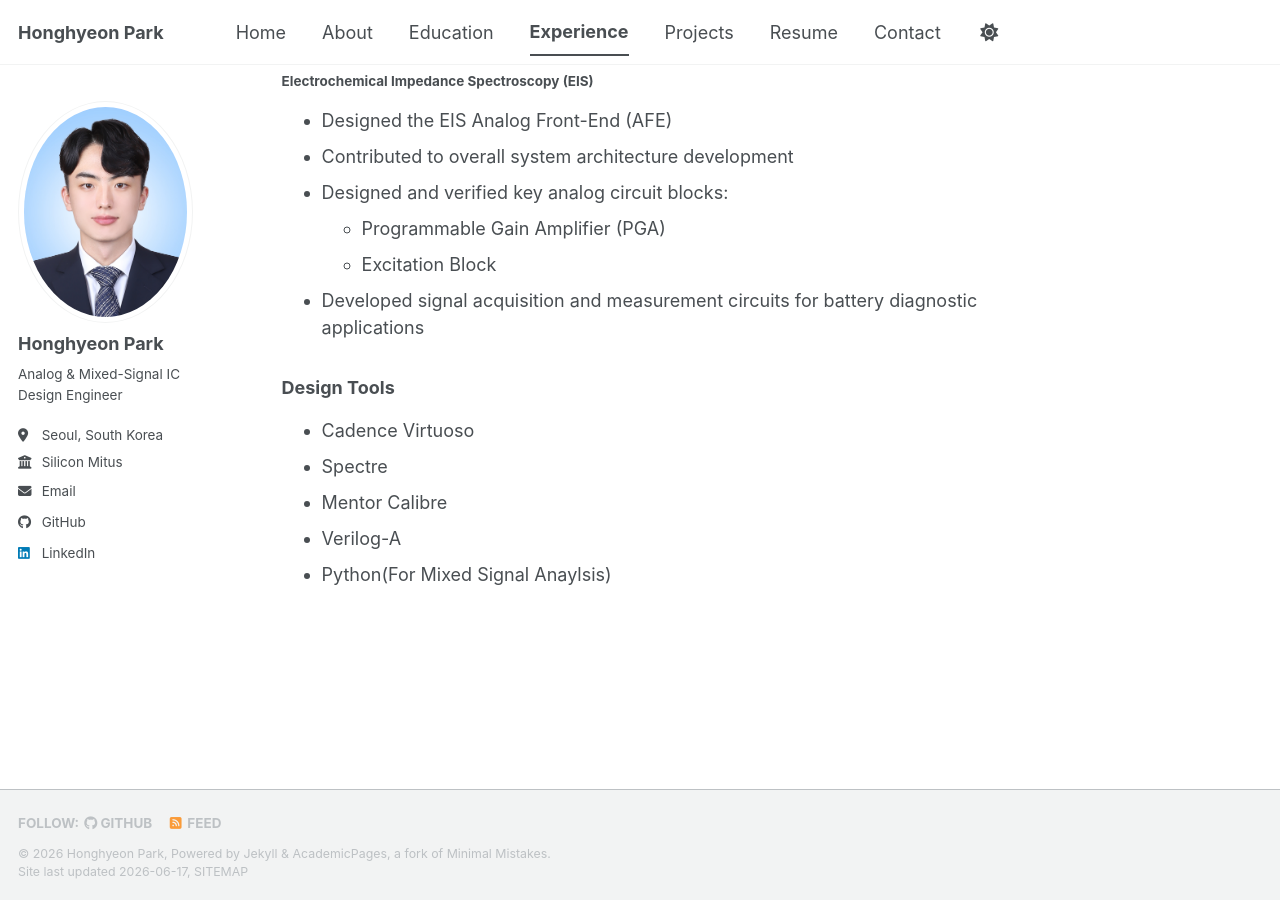
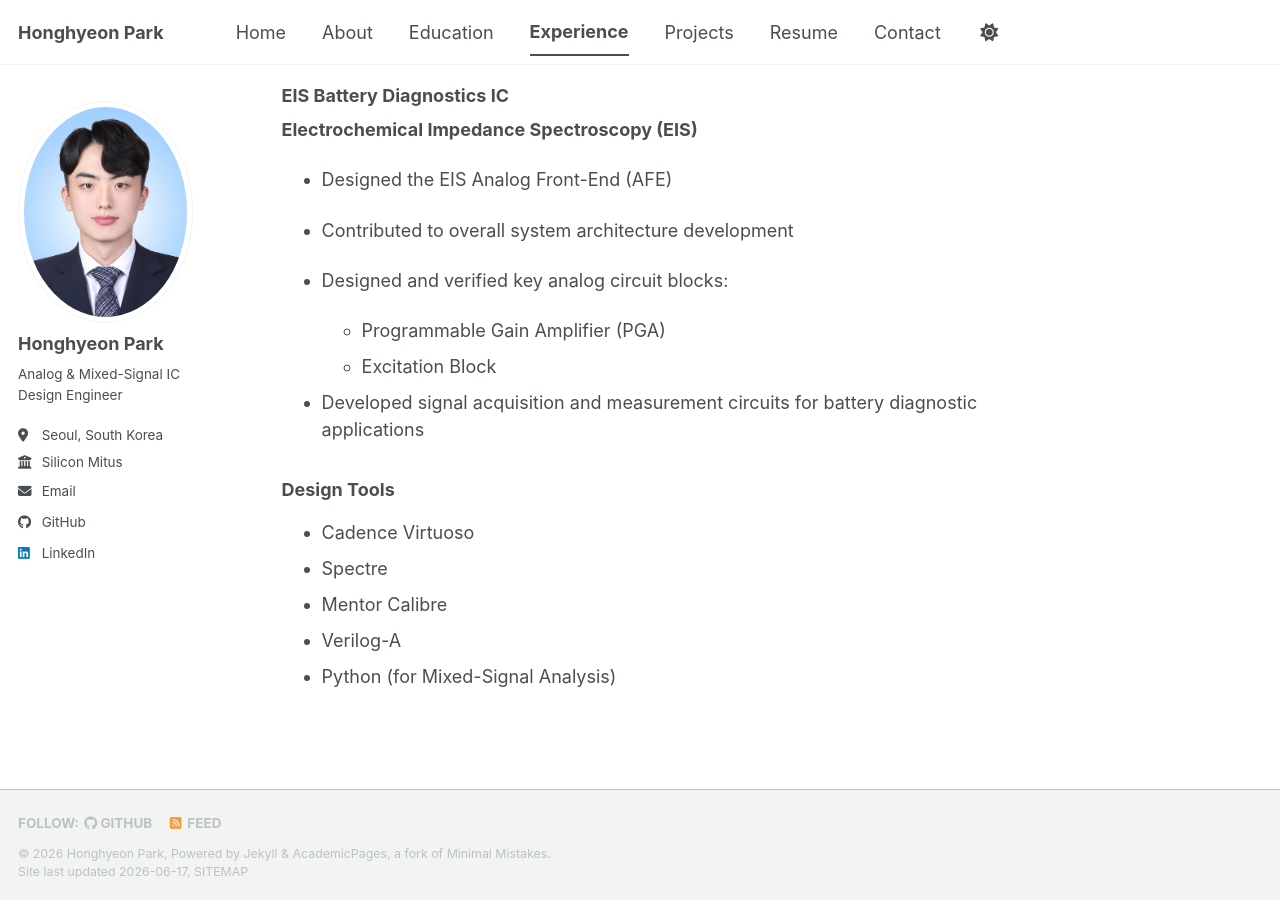
Before and after one commit to PARKHONGHYEON/PARHONGHYEON.github.io, a Jekyll site: the page built from _pages/experience.md, in a window 1280 px wide and 900 px high, scrolled down 1035 px. Built offline with Jekyll 4.4.1, drawn with Linux system fonts in a browser that asks for light colours; a script bundle is joined from its source files by our own code; library files that are not in the unit come from our copies; some of the changed text lies outside the part shown.

Commit message:
Update experience.md

```diff
--- a/_pages/experience.md
+++ b/_pages/experience.md
@@ -21,9 +23,10 @@ Dec. 2021 – Present
 
 ### Fuel Gauge IC Development
 
-#### 1-Cell Fuel Gauge IC & 2-Cell Fuel Gauge IC
+**1-Cell Fuel Gauge IC & 2-Cell Fuel Gauge IC**
 
 * Designed **Sigma-Delta ADC** for battery monitoring applications
+
 * Designed and verified key analog building blocks:
 
   * Low-Dropout Regulator (LDO)
@@ -31,20 +34,25 @@ Dec. 2021 – Present
   * Under-Voltage Lockout (UVLO)
   * Power-On Reset (POR)
   * Phase-Locked Loop (PLL)
+
 * Participated in system-level architecture development and analog front-end design
+
 * Supported tape-out, silicon validation, and mass production
 
 ### EIS Battery Diagnostics IC
 
-#### Electrochemical Impedance Spectroscopy (EIS)
+**Electrochemical Impedance Spectroscopy (EIS)**
 
 * Designed the EIS Analog Front-End (AFE)
+
 * Contributed to overall system architecture development
+
 * Designed and verified key analog circuit blocks:
+
   * Programmable Gain Amplifier (PGA)
   * Excitation Block
+
 * Developed signal acquisition and measurement circuits for battery diagnostic applications
-
 
 ### Design Tools
 
@@ -52,4 +60,4 @@ Dec. 2021 – Present
 * Spectre
 * Mentor Calibre
 * Verilog-A
-* Python(For Mixed Signal Anaylsis)
+* Python (for Mixed-Signal Analysis)
```
Also changed, not shown: other parts of _pages/experience.md (+2 -0 lines).
